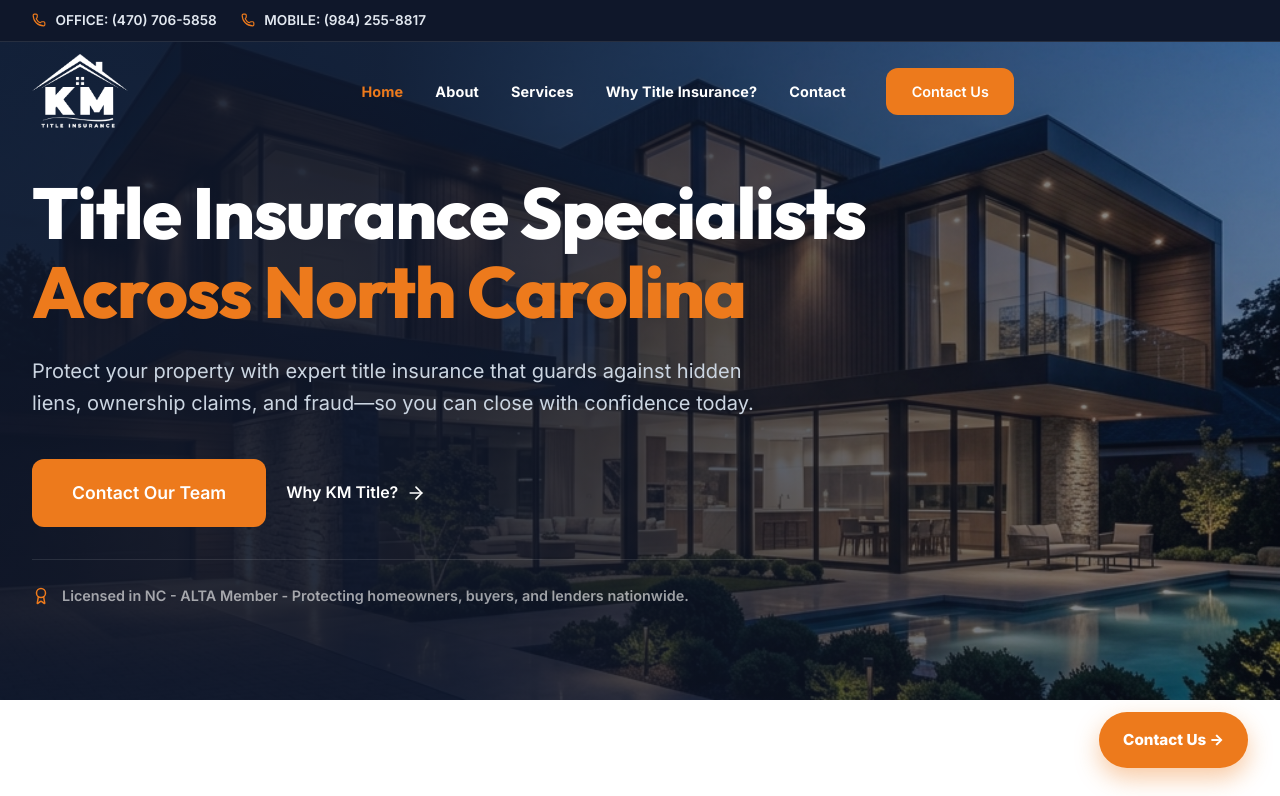
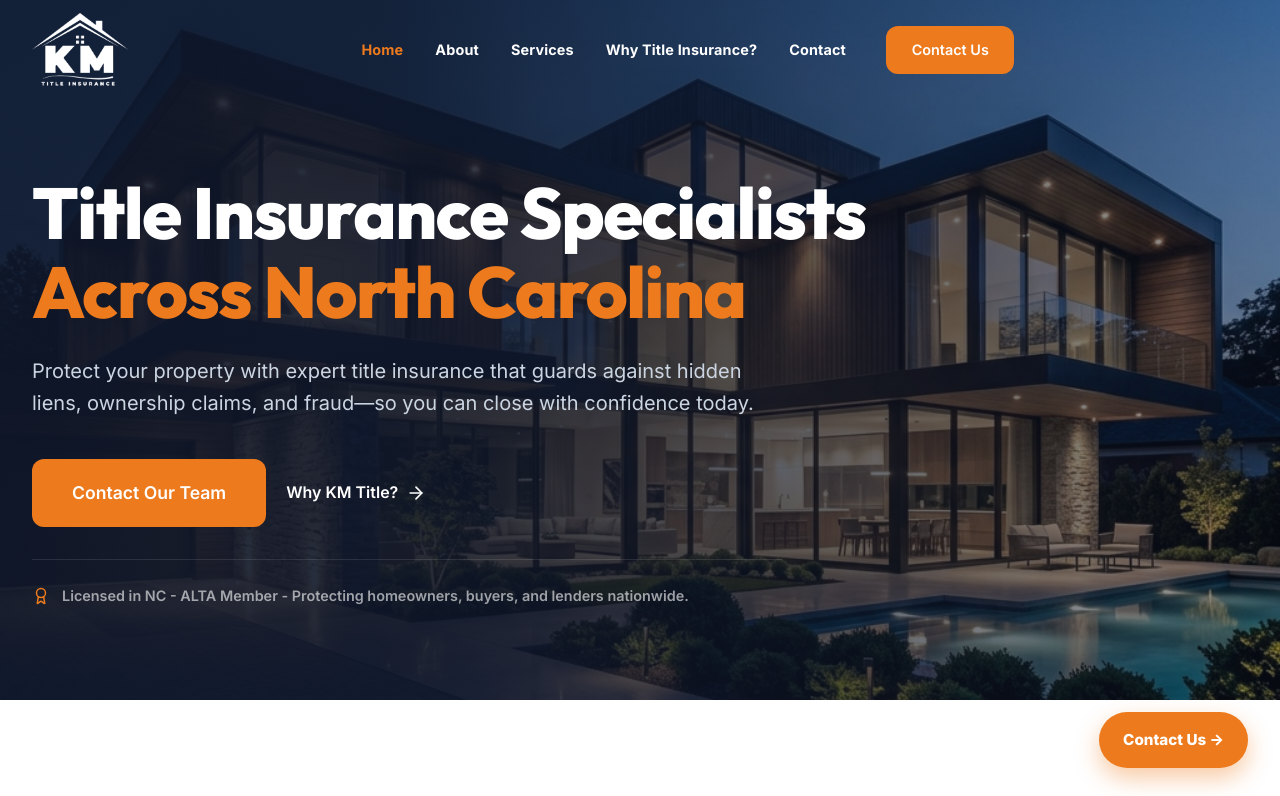
Before and after one commit to Kathir7623/Title-Insurance, a React (Vite) app: page / in a window 1280 px wide. Shown: the top 796 px of the page. Built offline with nearby package versions, Linux system fonts and the light colour scheme.

Commit message:
Completely remove the top bar from the header

```diff
--- a/src/components/Navbar.jsx
+++ b/src/components/Navbar.jsx
@@ -50,33 +50,7 @@ const Navbar = () => {
         zIndex: 1000,
         transition: 'all 0.3s ease'
       }}>
-        {/* Top Bar */}
-        <div style={{
-          background: scrolled ? 'transparent' : '#0f172a',
-          borderBottom: scrolled ? 'none' : '1px solid rgba(255,255,255,0.1)',
-          padding: scrolled ? '0' : '0.6rem 0',
-          height: scrolled ? '0' : 'auto',
-          overflow: 'hidden',
-          transition: 'all 0.3s ease',
-          display: 'flex',
-          justifyContent: 'center'
-        }}>
-          <div className="container" style={{ display: 'flex', justifyContent: 'space-between', alignItems: 'center', width: '100%' }}>
-            <div style={{ display: 'flex', gap: '2rem', alignItems: 'center' }}>
-              <div style={{ display: 'flex', alignItems: 'center', gap: '1.5rem', fontSize: '0.85rem' }} className="top-bar-contacts">
-                <div style={{ display: 'flex', alignItems: 'center', gap: '0.6rem' }}>
-                  <Phone size={14} className="text-secondary" />
-                  <a href="tel:4707065858" style={{ color: '#e2e8f0', textDecoration: 'none', fontWeight: 600 }}>OFFICE: (470) 706-5858</a>
-                </div>
-                <div style={{ display: 'flex', alignItems: 'center', gap: '0.6rem' }}>
-                  <Phone size={14} className="text-secondary" />
-                  <a href="tel:9842558817" style={{ color: '#e2e8f0', textDecoration: 'none', fontWeight: 600 }}>MOBILE: (984) 255-8817</a>
-                </div>
-              </div>
-            </div>
-            {/* Removed top bar contact link */}
-          </div>
-        </div>
+        {/* Top Bar Removed */}
 
         <nav className={`glass-nav ${scrolled ? 'scrolled' : ''}`} style={{ position: 'relative', border: 'none' }}>
           <div className="container nav-container" style={{
@@ -238,8 +212,6 @@ const Navbar = () => {
         }
 
         @media (max-width: 480px) {
-          .top-bar-contacts { flex-direction: column; gap: 0.5rem !important; align-items: flex-start !important; padding: 0.5rem 0; }
-          .top-bar-contacts div { font-size: 0.75rem; border-left: 2px solid var(--secondary); padding-left: 0.75rem; }
           .nav-container { height: 65px !important; }
           .nav-logo { height: 40px !important; }
         }
```
